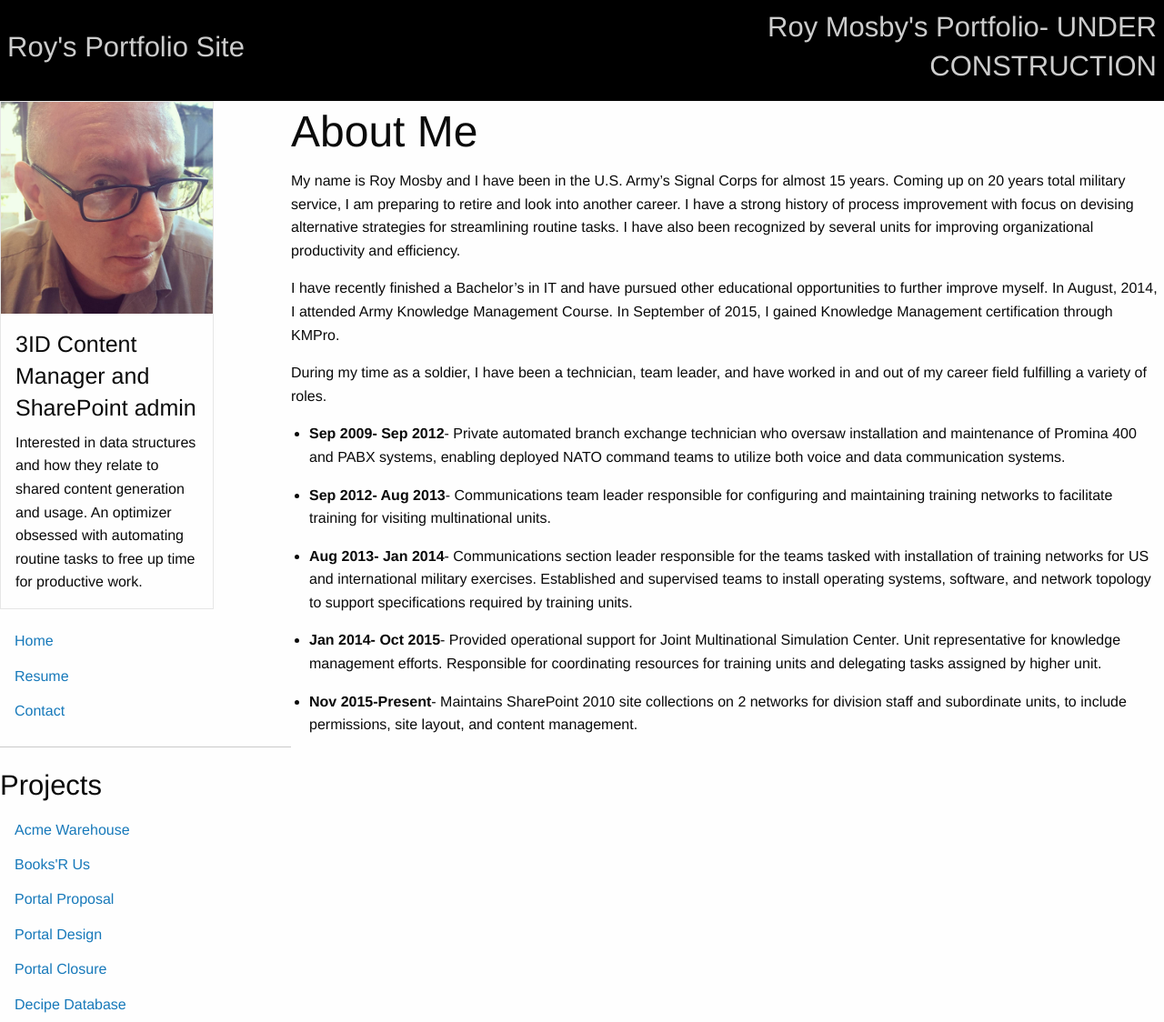
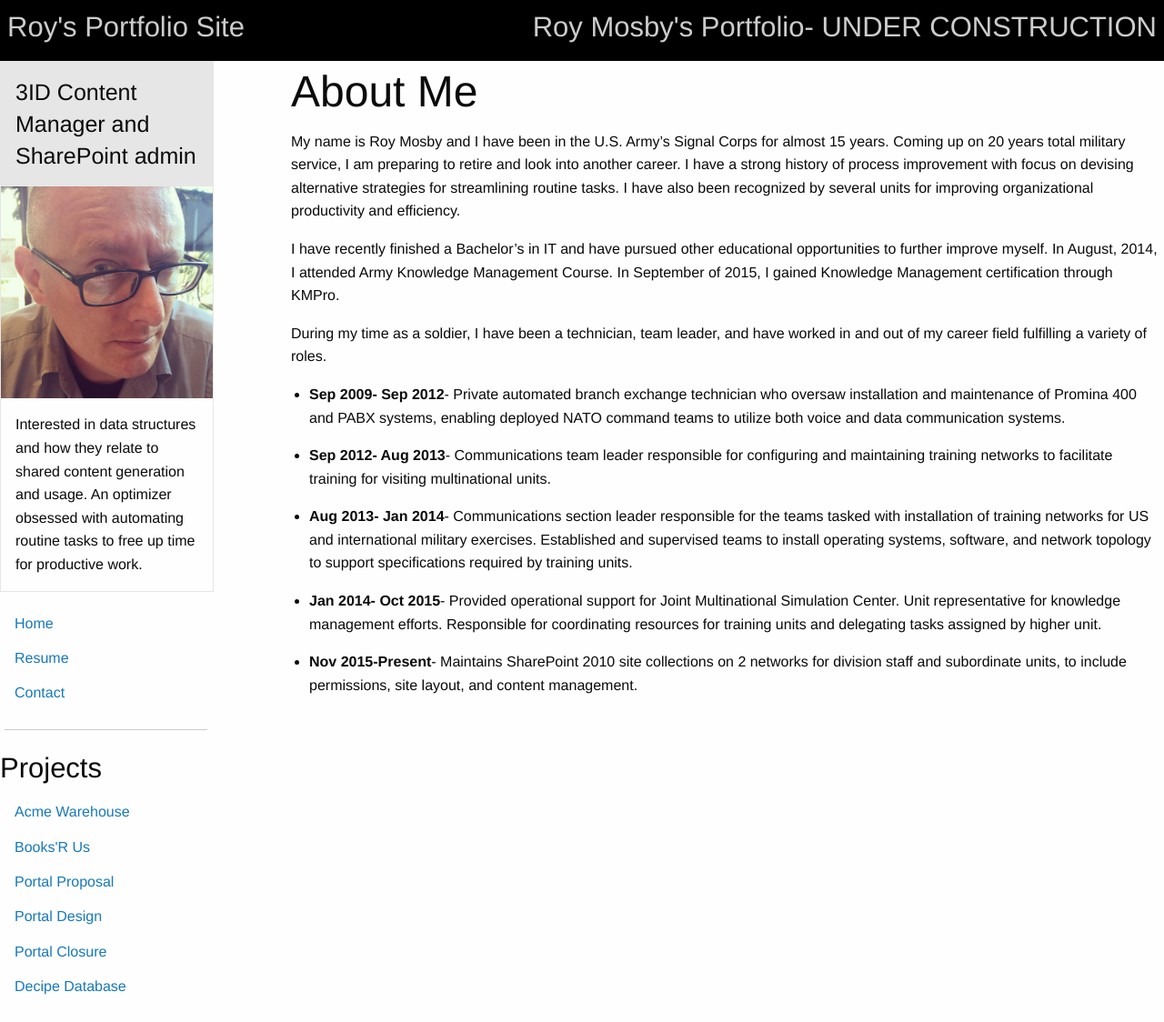
Before and after one commit to royemosby/roymosby.me, a Jekyll site: the page built from index.md, in a window 1280 px wide. Shown: the whole page at 91% size. Built offline with Jekyll 4.4.1, drawn with Linux system fonts in a browser that asks for light colours.

Commit message:
old edit

```diff
--- a/_includes/header.html
+++ b/_includes/header.html
@@ -1,6 +1,6 @@
 <div data-sticky-container>
-  <div class="title-bar" data-sticky data-options="marginTop:0" style="width:100%" id="titlebar">
-    <div class="title-bar-left show-for-medium"><h3>Roy's Portfolio Site</h3></div>
-    <div class="title-bar-right"><h3>{{ page.title }}</h3></div>
+  <div class="top-bar sticky" data-sticky data-margin-top="0" id="titlebar">
+    <div class="top-bar-left show-for-medium"><h3>Roy's Portfolio Site</h3></div>
+    <div class="top-bar-right"><h3>{{ page.title }}</h3></div>
   </div>
 </div>
--- a/_includes/sidebarMain.html
+++ b/_includes/sidebarMain.html
@@ -1,19 +1,22 @@
-<div class="small-12 medium-3 columns left">
+<div class="small-12 medium-3 cell left">
   <div class="card show-for-large" style="width: 235px;">
+    <div class="card-divider">
+      <h4>3ID Content Manager and SharePoint admin</h4>
+    </div>
     <img src="/images/Roy.jpg">
     <div class="card-section">
-      <h4>3ID Content Manager and SharePoint admin</h4>
-      <p>Interested in data structures and how they relate to shared content generation and usage. An optimizer obsessed with automating routine tasks to free up time for productive work.</p>
+      <p>Interested in data structures and how they relate to shared content generation and usage. An optimizer obsessed with
+        automating routine tasks to free up time for productive work.</p>
     </div>
   </div>
-
-
+  <!-- <div data-sticky-container>
+    <div class="sticky" data-sticky data-anchor="titlebar"> -->
       <ul class="vertical menu">
         <li><a href="/index.html">Home</a></li>
         <li><a href="/resume.html">Resume</a></li>
         <li><a href="/contact.html">Contact</a></li>
       </ul>
-        <hr />
+      <hr class="menu-splitter">
       <h3>Projects</h3>
 
       <ul class="vertical menu">
@@ -24,7 +27,7 @@
         <li><a href="/projects/PortalClosure.html">Portal Closure</a></li>
         <li><a href="/projects/RecipeDB.html">Decipe Database</a></li>
       </ul>
-      <!-- </div> -->
-    <!-- </div> -->
+    <!-- </div>
+  </div> -->
   <!-- </div> -->
 </div>
```
Lines whose indentation alone changed are shown as unchanged.
